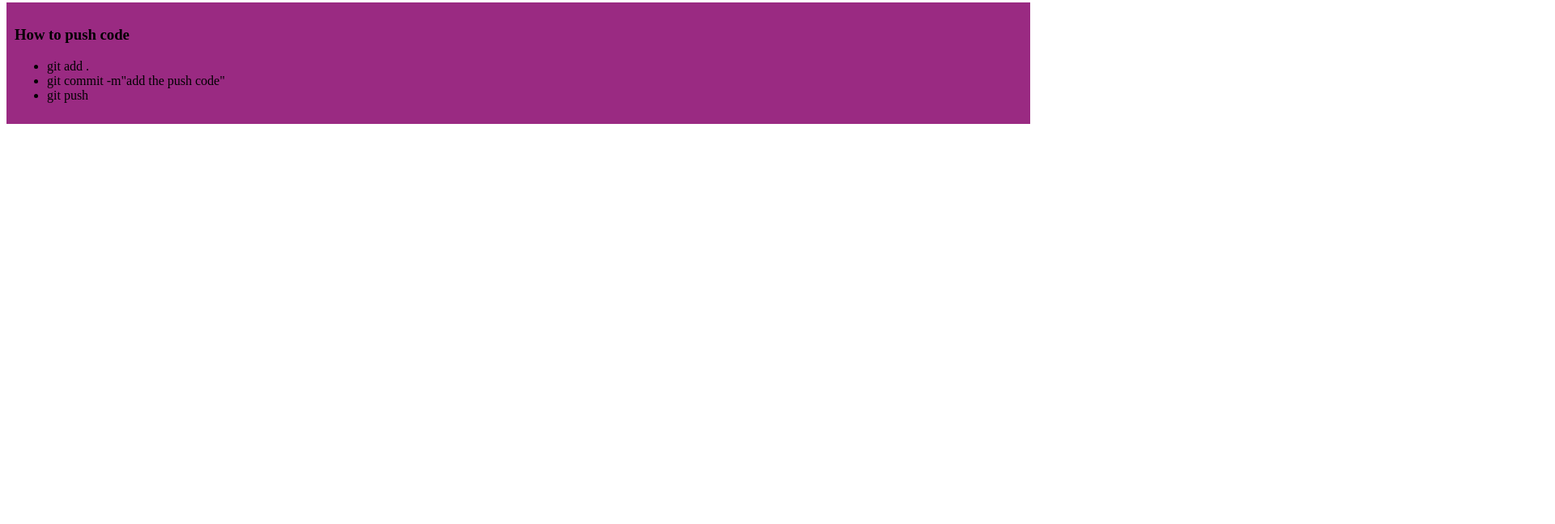
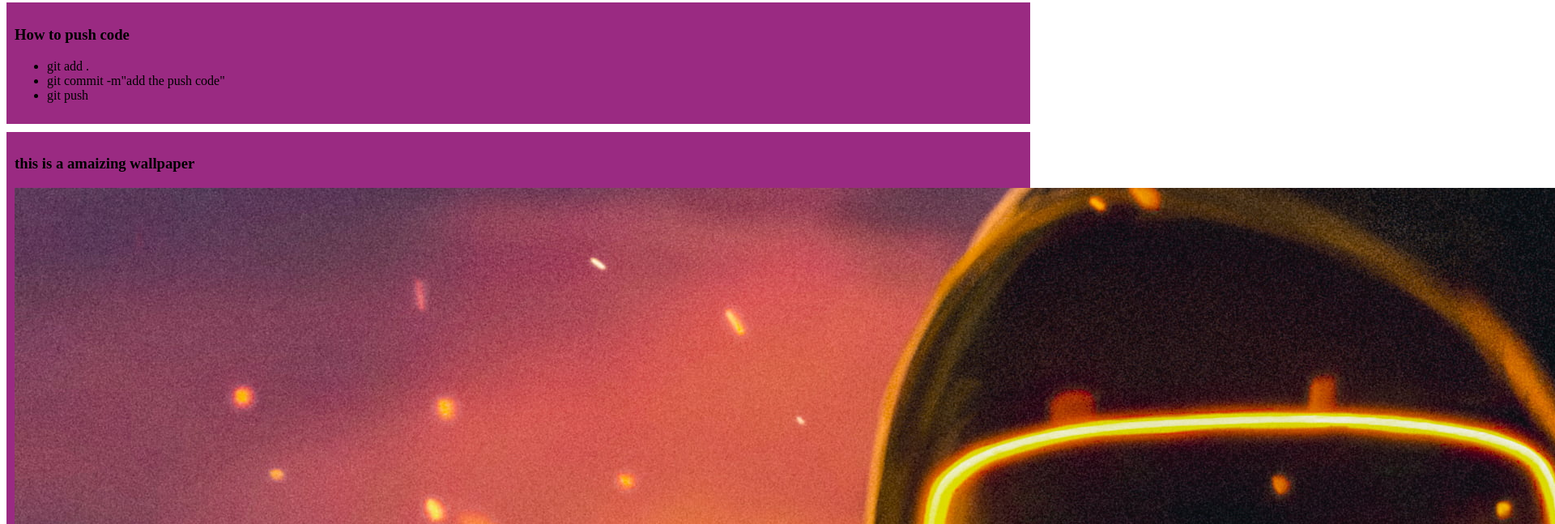
Before and after one commit to avijit6969/my-simple-website, a plain HTML site: page index.html in a window 1280 px wide. Shown: the part 429-1076 px from the top of the page at 81% size, 1920 px wide, since content can reach past the window. Before the commit the page ends 800 px from the top, so only its background shows below. Drawn offline with Linux system fonts and the light colour scheme.

Commit message:
add the picture

```diff
--- a/index.html
+++ b/index.html
@@ -33,5 +33,8 @@
             <li>git push</li>
         </ul>
     </div>
+    <div> <h3>this is a amaizing wallpaper</h3>
+        <img src="image/wallpaperflare.com_wallpaper (2).jpg" alt="">
+    </div>
 </body>
 </html>
```
Also changed, not shown: image/wallpaperflare.com_wallpaper (2).jpg (added).
